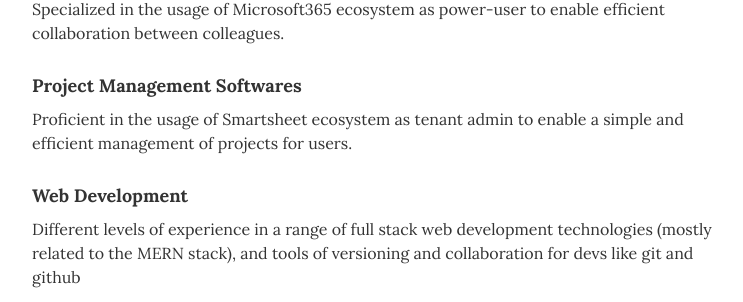
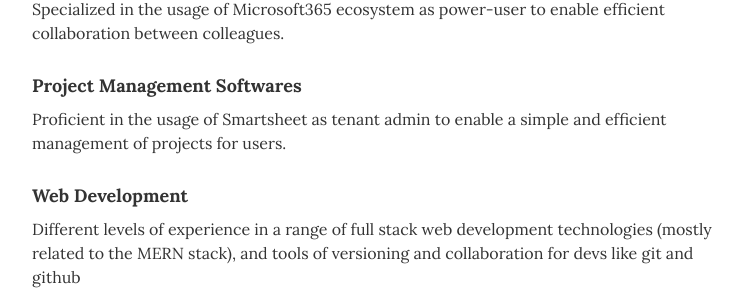
Before and after one commit to StefanoDevWeb/StefanoDevWeb.github.io, a Jekyll site: the page built from index.html, in a window 1280 px wide and 900 px high, scrolled down 1827 px. Shown: the part 409-711 px from the top of the window, without its empty margins (268-1011 px from the left). Built offline with Jekyll 4.4.1, drawn with Linux system fonts in a browser that asks for light colours.

Commit message:
Update skills.yml

```diff
--- a/_data/skills.yml
+++ b/_data/skills.yml
@@ -5,7 +5,7 @@
 
 #
 - skill: Project Management Softwares
-  description: Proficient in the usage of Smartsheet ecosystem as tenant admin to enable a simple and efficient management of projects for users.
+  description: Proficient in the usage of Smartsheet as tenant admin to enable a simple and efficient management of projects for users.
 
 #
 - skill: Web Development
```
